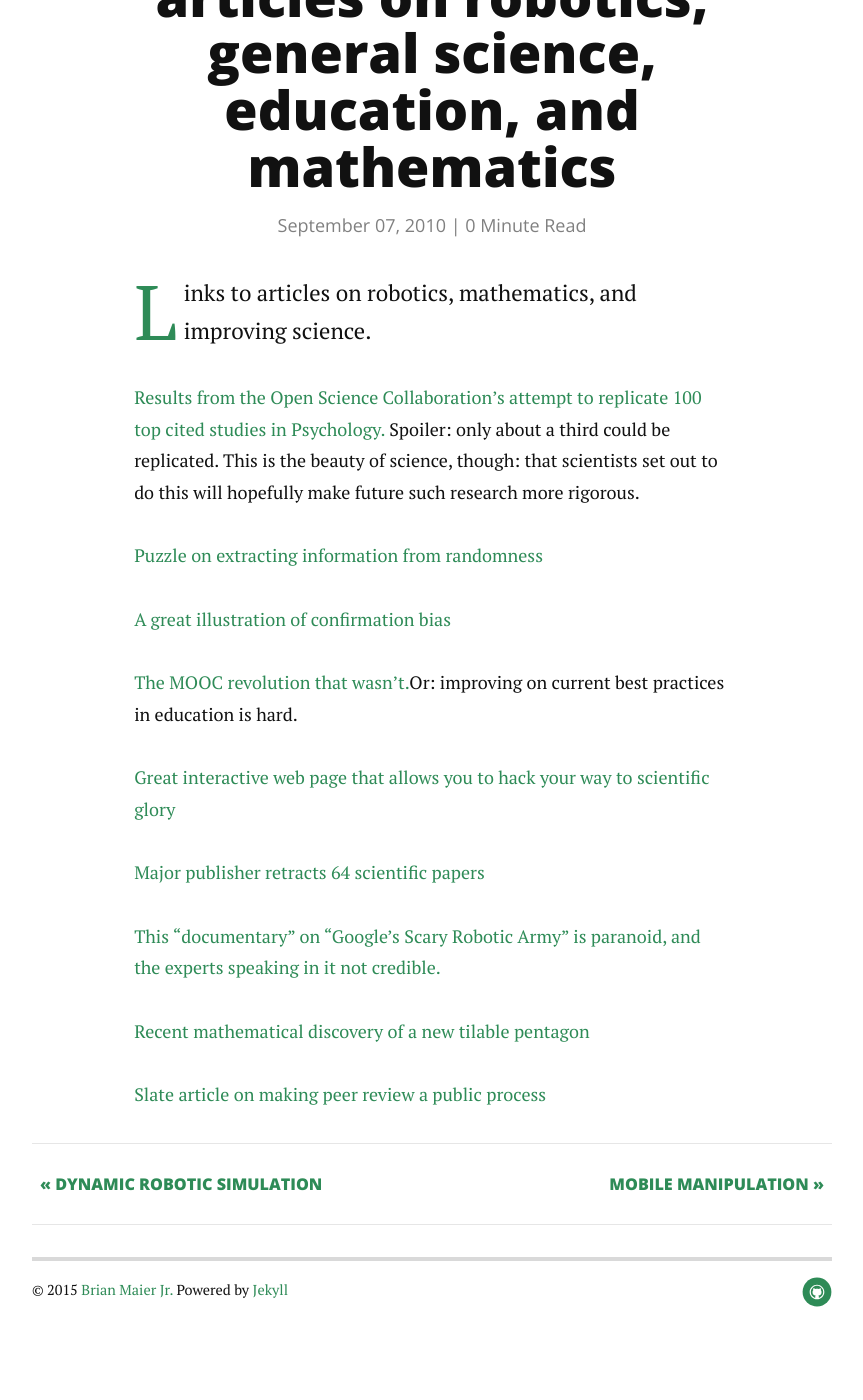
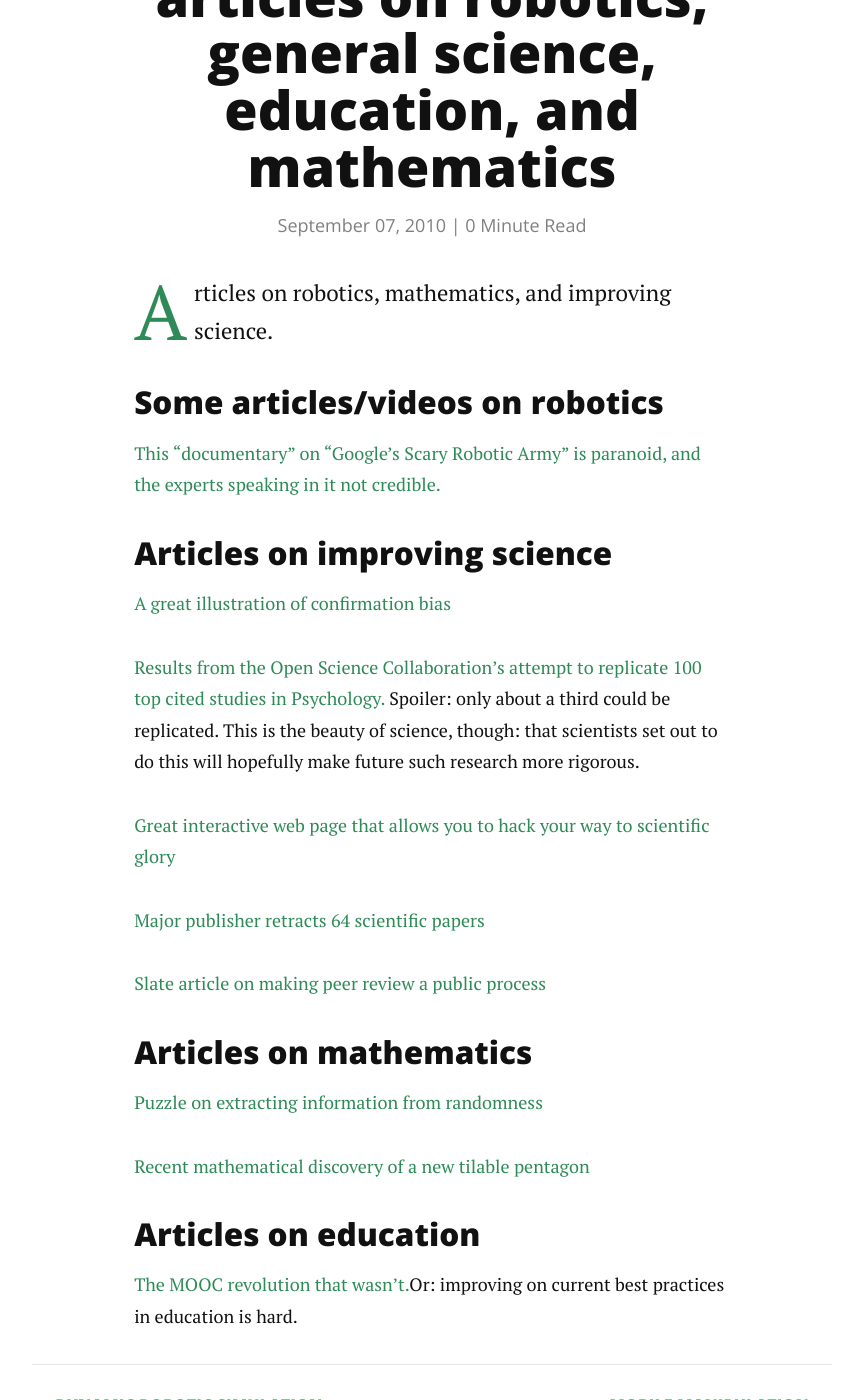
Before and after one commit to PositronicsLab/positronicslab.github.io, a Jekyll site: the page built from _posts/2015-09-10-better-science.markdown, in a window 1280 px wide and 1400 px high, scrolled down 391 px. Shown: the whole window, without its empty margins (208-1071 px from the left). Built offline with Jekyll 4.4.1, drawn with Linux system fonts in a browser that asks for light colours; nearby versions of some CDN libraries; Markdown is read by kramdown in place of the engine named in the settings.

Commit message:
Fixed posts

```diff
--- a/_posts/2015-09-10-better-science.markdown
+++ b/_posts/2015-09-10-better-science.markdown
@@ -4,24 +4,33 @@ title:  "Links to videos and articles on robotics, general science, education, a
 date:   2010-09-07
 ---
 
-<p class="intro"><span class="dropcap">L</span>inks to articles on robotics, mathematics, and improving science.</p>
+<p class="intro"><span class="dropcap">A</span>rticles on robotics, mathematics, and improving science.</p>
+
+### Some articles/videos on robotics
+
+<a href="https://www.youtube.com/watch?v=gWOly9KdU3M">This "documentary" on "Google's Scary Robotic Army" is paranoid, and the experts speaking in it
+not credible.</a>
+
+
+### Articles on improving science
+
+<a href="http://www.nytimes.com/interactive/2015/07/03/upshot/a-quick-puzzle-to-test-your-problem-solving.html">A great illustration of confirmation bias</a>
 
 <a href="http://www.wired.com/2015/08/science-problems-web-fix/">Results from the Open Science Collaboration's attempt to replicate 100 top cited studies in Psychology.</a> Spoiler: only about a third could be replicated. This is the beauty of science, though: that scientists set out to do this will hopefully
 make future such research more rigorous.
-
-<a href="https://www.quantamagazine.org/20150707-can-information-rise-from-randomness/">Puzzle on extracting information from randomness</a>
-
-<a href="http://www.nytimes.com/interactive/2015/07/03/upshot/a-quick-puzzle-to-test-your-problem-solving.html">A great illustration of confirmation bias</a>
-
-<a href="http://kernelmag.dailydot.com/issue-sections/headline-story/14046/mooc-revolution-uber-for-education/">The MOOC revolution that wasn't.</a>Or: improving on current best practices in education is hard.
 
 <a href="http://fivethirtyeight.com/features/science-isnt-broken/#part1">Great interactive web page that allows you to hack your way to scientific glory</a>
 
 <a href="http://www.washingtonpost.com/news/morning-mix/wp/2015/08/18/outbreak-of-fake-peer-reviews-widens-as-major-publisher-retracts-64-scientific-papers/">Major publisher retracts 64 scientific papers</a>
 
-<a href="https://www.youtube.com/watch?v=gWOly9KdU3M">This "documentary" on "Google's Scary Robotic Army" is paranoid, and the experts speaking in it
-not credible.</a>
+<a href="http://www.slate.com/articles/health_and_science/science/2015/08/peer_review_in_public_james_hansen_s_climate_predictions_released_as_a_draft.html">Slate article on making peer review a public process</a>
+
+### Articles on mathematics
+
+<a href="https://www.quantamagazine.org/20150707-can-information-rise-from-randomness/">Puzzle on extracting information from randomness</a>
 
 <a href="http://www.theguardian.com/science/alexs-adventures-in-numberland/2015/aug/10/attack-on-the-pentagon-results-in-discovery-of-new-mathematical-tile">Recent mathematical discovery of a new tilable pentagon</a>
 
-<a href="http://www.slate.com/articles/health_and_science/science/2015/08/peer_review_in_public_james_hansen_s_climate_predictions_released_as_a_draft.html">Slate article on making peer review a public process</a>
+### Articles on education
+
+<a href="http://kernelmag.dailydot.com/issue-sections/headline-story/14046/mooc-revolution-uber-for-education/">The MOOC revolution that wasn't.</a>Or: improving on current best practices in education is hard.
```
